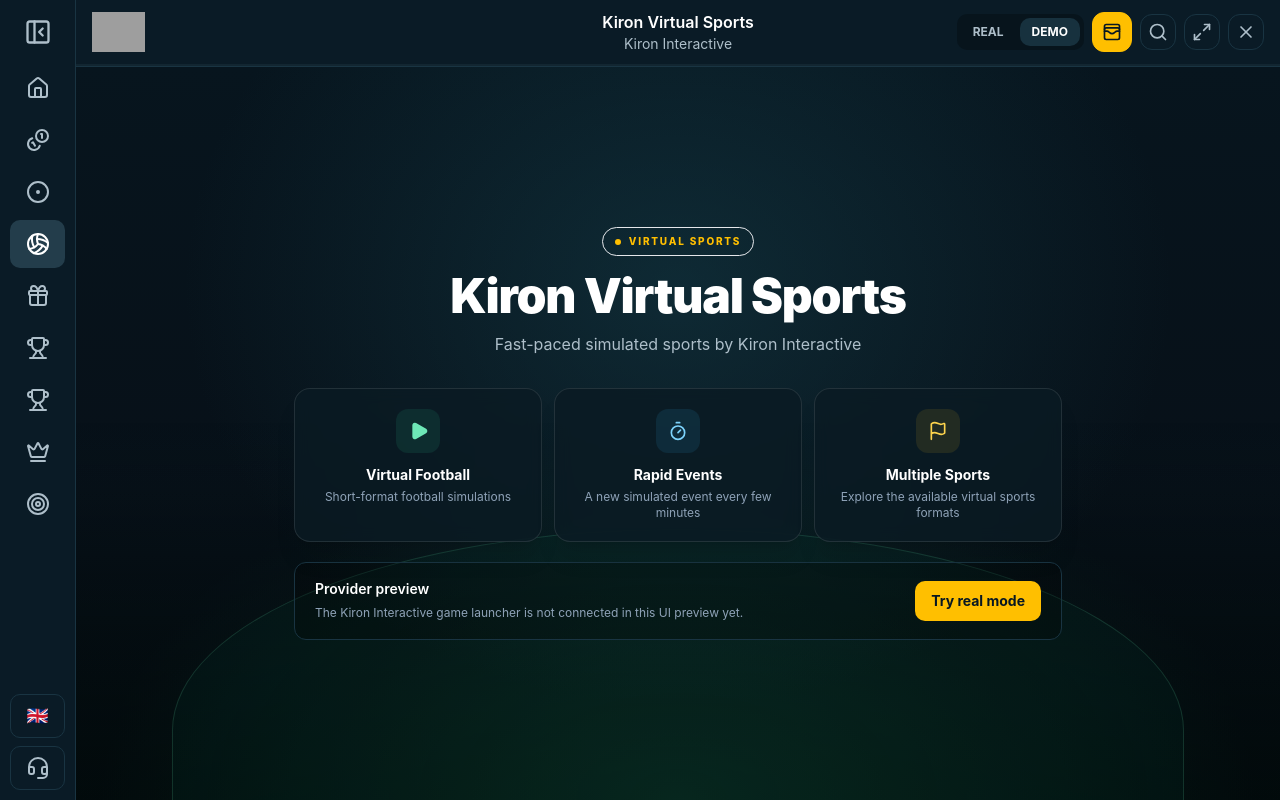
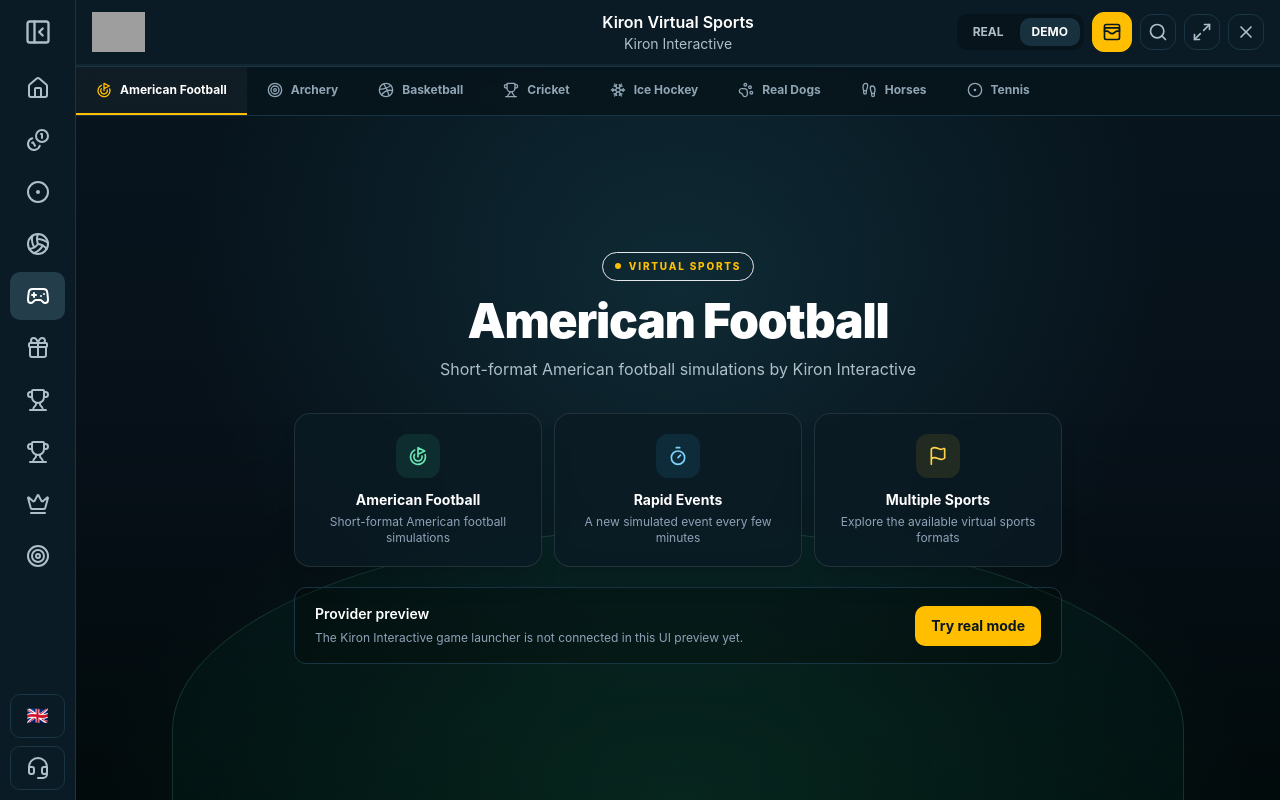
Before and after one commit to Bclick9/Bclick, a React (Vite) app in the folder frontend/: page /virtual-sports/kiron in a window 1280 px wide. Built offline with nearby package versions, Linux system fonts and the light colour scheme; grey boxes are pictures that could not be loaded.

Commit message:
Add selectable Kiron sports tabs

```diff
--- a/frontend/pages/VirtualSportsKiron.tsx
+++ b/frontend/pages/VirtualSportsKiron.tsx
@@ -3,7 +3,7 @@
 import {
   Home, Coins, CircleDot, Volleyball, Gift, Trophy, Crown, Target, Headset,
   PanelLeftClose, Search, Maximize2, Minimize2, X, WalletCards, Play, LockKeyhole,
-  Timer, Flag,
+  Timer, Flag, Goal, Dribbble, Snowflake, PawPrint, Footprints, Gamepad2,
 } from 'lucide-react'
 import { AuthModal } from './Auth'
 import { cn } from '../lib/shadcn/utils'
@@ -14,6 +14,7 @@
   { to: '/casino/lobby', label: 'Casino', icon: Coins },
   { to: '/live-casino', label: 'Live Casino', icon: CircleDot },
   { to: '/sports', label: 'Sports', icon: Volleyball },
+  { to: '/virtual-sports/kiron', label: 'Virtual Sports', icon: Gamepad2 },
   { to: '/promotions', label: 'Promotions', icon: Gift },
   { to: '/jackpots', label: 'Jackpots', icon: Trophy },
   { to: '/tournaments', label: 'Tournaments', icon: Trophy },
@@ -21,12 +22,26 @@
   { to: '/rewards', label: 'Rewards', icon: Target },
 ]
 
+const KIRON_SPORTS = [
+  { label: 'American Football', icon: Goal, description: 'Short-format American football simulations' },
+  { label: 'Archery', icon: Target, description: 'Precision-focused virtual archery events' },
+  { label: 'Basketball', icon: Dribbble, description: 'Fast-paced virtual basketball matches' },
+  { label: 'Cricket', icon: Trophy, description: 'Quick virtual cricket fixtures' },
+  { label: 'Ice Hockey', icon: Snowflake, description: 'Rapid ice hockey simulations' },
+  { label: 'Real Dogs', icon: PawPrint, description: 'Virtual dog racing events' },
+  { label: 'Horses', icon: Footprints, description: 'Virtual horse racing events' },
+  { label: 'Tennis', icon: CircleDot, description: 'Fast virtual tennis matches' },
+] as const
+
 export default function VirtualSportsKiron() {
   const stageRef = useRef<HTMLDivElement>(null)
   const [fullscreen, setFullscreen] = useState(false)
   const [isReal, setIsReal] = useState(false)
   const [authOpen, setAuthOpen] = useState(false)
   const [searchOpen, setSearchOpen] = useState(false)
+  const [selectedSport, setSelectedSport] = useState('American Football')
+  const activeSport = KIRON_SPORTS.find((sport) => sport.label === selectedSport) ?? KIRON_SPORTS[0]
+  const ActiveSportIcon = activeSport.icon
 
   useEffect(() => {
     const onFullscreenChange = () => setFullscreen(document.fullscreenElement === stageRef.current)
@@ -68,8 +83,10 @@
           <nav aria-label="Main navigation" className="scrollbar flex min-h-0 flex-1 flex-col gap-1 overflow-y-auto overflow-x-hidden">
             {KIRON_NAV.map(({ to, label, icon: Icon }) => {
               const active = label === 'Sports'
-                ? window.location.pathname.startsWith('/sports') || window.location.pathname.startsWith('/virtual-sports')
-                : label === 'Casino'
+                ? window.location.pathname.startsWith('/sports')
+                : label === 'Virtual Sports'
+                  ? window.location.pathname.startsWith('/virtual-sports')
+                  : label === 'Casino'
                   ? window.location.pathname.startsWith('/casino')
                   : window.location.pathname === to || (to !== '/' && window.location.pathname.startsWith(`${to}/`))
               return (
@@ -153,8 +170,37 @@
           <div className="pointer-events-none absolute inset-x-0 bottom-0 h-[52%] opacity-70" style={{ background: 'radial-gradient(ellipse at 50% 100%, rgba(29,126,85,.3), transparent 68%), linear-gradient(180deg, transparent, rgba(3,18,17,.55))' }} />
           <div className="pointer-events-none absolute inset-x-[8%] bottom-[-18%] h-[55%] rounded-t-[50%] border border-emerald-300/15 bg-emerald-900/10" />
 
+          <div
+            role="tablist"
+            aria-label="Kiron virtual sports"
+            className="relative z-20 flex w-full shrink-0 items-stretch overflow-x-auto border-b border-[var(--cb-line)] bg-[#07141c]/90 backdrop-blur scrollbar"
+          >
+            {KIRON_SPORTS.map(({ label, icon: SportIcon }) => {
+              const selected = activeSport.label === label
+              return (
+                <button
+                  key={label}
+                  type="button"
+                  role="tab"
+                  aria-selected={selected}
+                  aria-controls="kiron-sport-content"
+                  onClick={() => setSelectedSport(label)}
+                  className={cn(
+                    'relative flex min-h-12 shrink-0 items-center justify-center gap-2 border-b-2 px-4 text-xs font-bold transition-colors sm:px-5',
+                    selected
+                      ? 'border-[var(--cb-yellow)] bg-white/[0.04] text-white'
+                      : 'border-transparent text-[#91a6b5] hover:bg-white/[0.03] hover:text-white',
+                  )}
+                >
+                  <SportIcon className={cn('h-4 w-4 shrink-0', selected ? 'text-[var(--cb-yellow)]' : 'text-current')} />
+                  <span>{label}</span>
+                </button>
+              )
+            })}
+          </div>
+
           {isReal ? (
-            <div className="relative z-10 flex min-h-[calc(100dvh-3.5rem)] flex-1 items-center justify-center px-4 py-8 md:min-h-0">
+            <div className="relative z-10 flex min-h-0 flex-1 items-center justify-center px-4 py-8 md:min-h-0">
               <div className="mx-auto flex max-w-md flex-col items-center gap-4 text-center">
                 <LockKeyhole className="h-10 w-10 text-[var(--cb-yellow)]" />
                 <h1 className="text-xl font-bold">Login to continue</h1>
@@ -164,21 +210,21 @@
               </div>
             </div>
           ) : (
-            <div className="relative z-10 flex min-h-[calc(100dvh-3.5rem)] flex-1 items-center justify-center overflow-y-auto px-4 py-10 md:min-h-0">
+            <div id="kiron-sport-content" role="tabpanel" className="relative z-10 flex min-h-0 flex-1 items-center justify-center overflow-y-auto px-4 py-10 md:min-h-0">
               <div className="w-full max-w-4xl">
                 <div className="mx-auto flex max-w-2xl flex-col items-center text-center">
                   <span className="mb-4 inline-flex items-center gap-2 rounded-full border border-[var(--cb-yellow)]/35 bg-[var(--cb-yellow)]/10 px-3 py-1.5 text-[10px] font-extrabold uppercase tracking-[0.18em] text-[var(--cb-yellow)]">
                     <span className="size-1.5 rounded-full bg-[var(--cb-yellow)]" /> Virtual sports
                   </span>
-                  <h1 className="text-3xl font-black tracking-tight sm:text-5xl">Kiron Virtual Sports</h1>
-                  <p className="mt-3 text-sm text-[#aebfca] sm:text-base">Fast-paced simulated sports by Kiron Interactive</p>
+                  <h1 className="text-3xl font-black tracking-tight sm:text-5xl">{activeSport.label}</h1>
+                  <p className="mt-3 text-sm text-[#aebfca] sm:text-base">{activeSport.description} by Kiron Interactive</p>
                 </div>
 
                 <div className="mx-auto mt-8 grid max-w-3xl grid-cols-1 gap-3 sm:grid-cols-3">
                   <div className="rounded-2xl border border-white/10 bg-[#0b1b24]/80 p-5 text-center shadow-xl backdrop-blur">
-                    <div className="mx-auto flex h-11 w-11 items-center justify-center rounded-xl bg-emerald-400/10 text-emerald-300"><Play className="ml-0.5 h-5 w-5 fill-current" /></div>
-                    <h2 className="mt-3 text-sm font-bold">Virtual Football</h2>
-                    <p className="mt-1 text-xs text-[#8fa3b8]">Short-format football simulations</p>
+                    <div className="mx-auto flex h-11 w-11 items-center justify-center rounded-xl bg-emerald-400/10 text-emerald-300"><ActiveSportIcon className="h-5 w-5" /></div>
+                    <h2 className="mt-3 text-sm font-bold">{activeSport.label}</h2>
+                    <p className="mt-1 text-xs text-[#8fa3b8]">{activeSport.description}</p>
                   </div>
                   <div className="rounded-2xl border border-white/10 bg-[#0b1b24]/80 p-5 text-center shadow-xl backdrop-blur">
                     <div className="mx-auto flex h-11 w-11 items-center justify-center rounded-xl bg-sky-400/10 text-sky-300"><Timer className="h-5 w-5" /></div>
```
